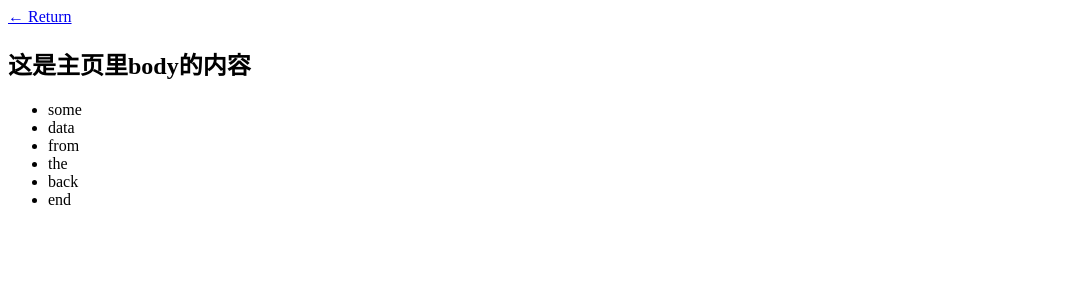
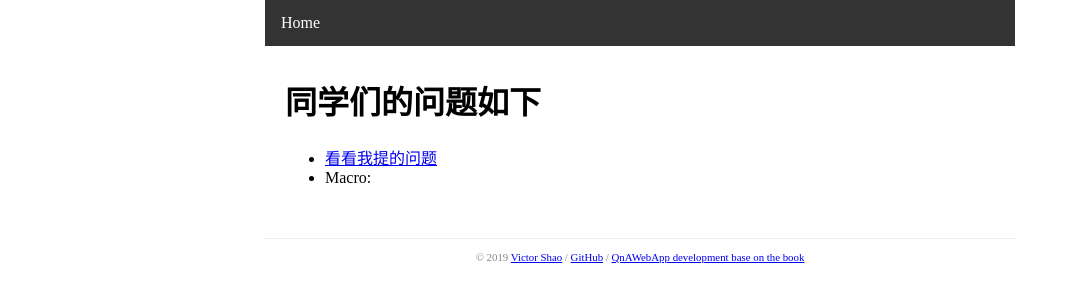
Before and after one commit to baoxinhai/xuexibang, a Flask app: page /home in a window 1280 px wide. Shown: the top 302 px of the page, without its empty margins (0-1069 px from the left). Run offline with Flask 2, Linux system fonts and the light colour scheme.

Commit message:
create the html file

```diff
--- a/app/app.py
+++ b/app/app.py
@@ -31,11 +31,10 @@ movies = [
 
 # 对于URL http://localhost:5000/
 @app.route('/')
-def index():
-    return '<h1>Hello world</h1>'  # 返回一个html元素
+def hello():
+    return redirect(url_for('home'))
 
 
-# 对于URL http://localhost:5000/home
 @app.route('/home')
 def home():
     return render_template('home.html', data=['some', 'data', 'from', 'the', 'back', 'end'])
@@ -45,3 +44,23 @@ def home():
 @app.route('/watchlist')
 def watchlist():
     return render_template('watchlist.html', user=user, movies=movies)  # 返回带数据的html文档
+
+
+@app.route('/register')
+def register():
+    return render_template('register.html', data=['data'])
+
+
+@app.route('/signin')
+def signin():
+    return render_template('signin.html', data=['data'])
+
+
+@app.route('/myquestion')
+def myquestion():
+    return render_template('myquestion.html', data=['data'])
+
+
+@app.route('/qna')
+def qna():
+    return render_template('qna.html', data=['data'])
--- a/app/templates/home.html
+++ b/app/templates/home.html
@@ -1,16 +1,10 @@
-<!DOCTYPE html>
-<html lang="en">
-<head>
-    <meta charset="UTF-8">
-    <title>Home page</title>
-</head>
-<body>
-<a href="{{ url_for('watchlist') }}">&larr; Return</a>
-<h2>这是主页里body的内容</h2>
+{% extends 'base.html' %}
+{% from 'macros.html' import func %}
+
+{% block content %}
+<h1> 同学们的问题如下 </h1>
 <ul>
-    {% for da in data %}
-    <li>{{ da }}</li>
-    {% endfor %}
+    <li><a href="{{ url_for('myquestion') }}">看看我提的问题</a> </li>
+    <li>Macro: {{ func(amount=0) }}</li>
 </ul>
-</body>
-</html>
+{% endblock %}
--- /dev/null
+++ b/app/templates/macros.html
@@ -0,0 +1,21 @@
+{% macro func(amount=1) %}
+    {% if amount == 1 -%}
+        我没有问题.
+    {%- elif amount > 1 -%}
+        我有问题.
+    {%- endif %}
+{% endmacro %}
+
+<!-- 以下宏用于加载静态文件 -->
+{% macro static_file(type, filename_or_url, local=True) %}
+    {% if local -%}
+        {% set filename_or_url = url_for('static', filename=filename_or_url) %}
+    {%- endif %}
+    {% if type == 'css' -%}
+        <link rel="stylesheet" href="{{ filename_or_url }}" type="text/css">
+    {%- elif type == 'js' -%}
+        <script type="text/javascript" src="{{ filename_or_url }}"></script>
+    {%- elif type == 'icon' -%}
+        <link rel="icon" href="{{ filename_or_url }}">
+    {%- endif %}
+{% endmacro %}
--- a/app/templates/watchlist.html
+++ b/app/templates/watchlist.html
@@ -1,4 +1,4 @@
-<!DOCTYPE html>
+<!DOCTYPE html><!-- 这个html文档用来测试 -->
 <html lang="en">
 <head>
     <meta charset="utf-8">
```
Also changed, not shown: app/templates/myquestion.html (added, +10 -0 lines), app/templates/qna.html (added, +10 -0 lines), app/templates/register.html (added, +10 -0 lines), app/templates/signin.html (added, +10 -0 lines).
